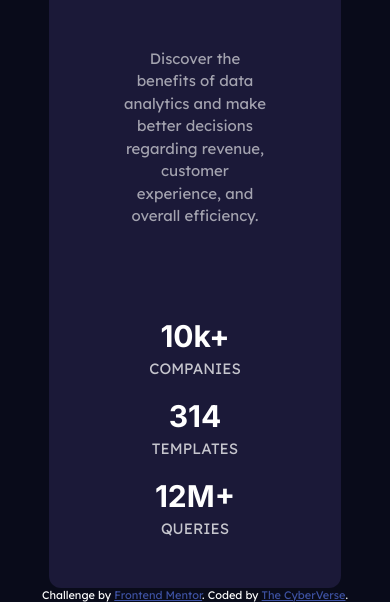
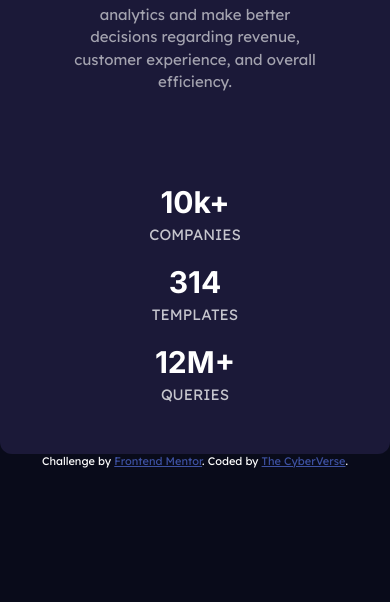
Before and after one commit to CyberVerse2/Stats-Preview-Component, a plain HTML site: page index.html in a window 390 px wide. Shown: the part 596-1198 px from the top of the page. After the commit the page ends 1064 px from the top, so only its background shows below. Drawn offline with Linux system fonts and the light colour scheme.

Commit message:
modified css

```diff
--- a/style.css
+++ b/style.css
@@ -87,10 +87,10 @@ h3 {
   border-bottom-right-radius: 1.2rem;
   border-top-right-radius: 1.2rem;
 }
-@media screen and (max-width: 76.8rem) {
+@media screen and (max-width: 37.5rem) {
   main {
     flex-direction: column;
-    min-width: 70%;
+    width: 100%;
     height: fit-content;
   }
   section {
```
